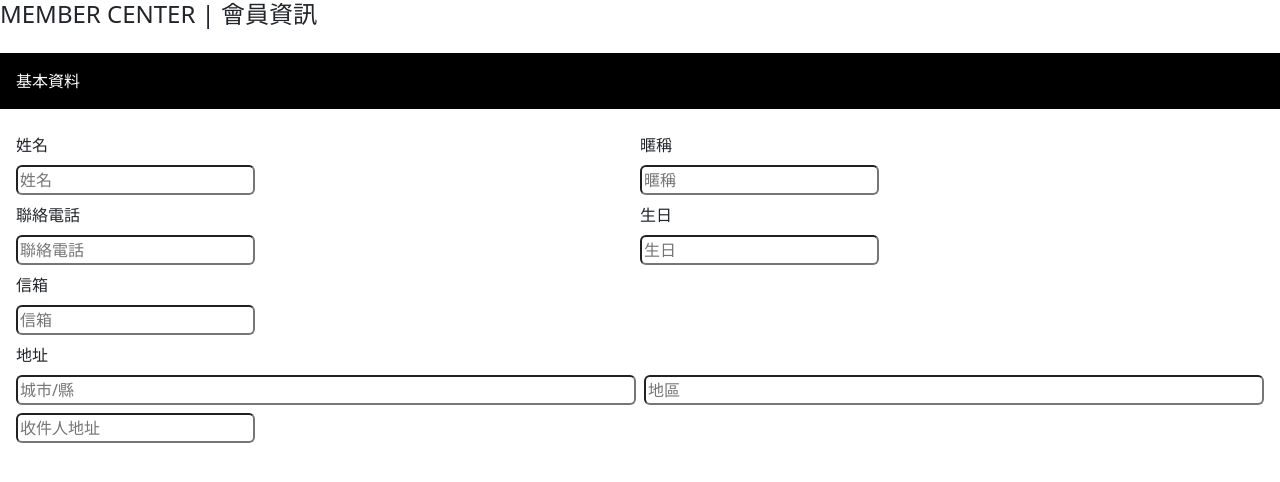
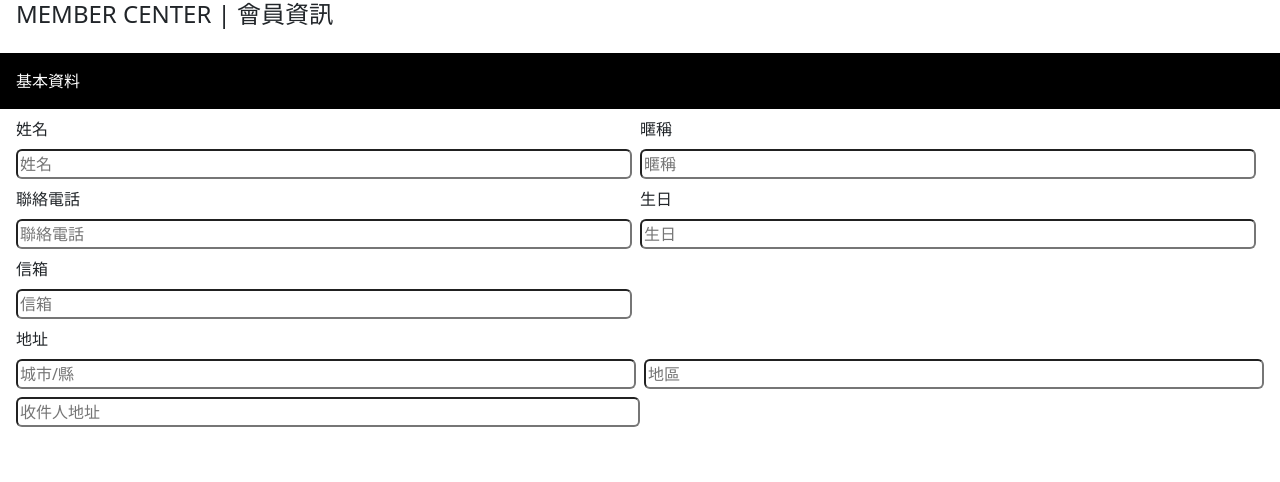
Before and after one commit to KuanYu0729/Homework, a Svelte app: page / in a window 1280 px wide. Shown: the top 482 px of the page. Built offline with nearby package versions, Linux system fonts and the light colour scheme.

Commit message:
bug fixed

```diff
--- a/src/app.css
+++ b/src/app.css
@@ -3,5 +3,10 @@ input {
   outline: none;
 }
 .flex-fill {
-  flex-basis: 0%;
+  flex-basis: 0% !important;
 }
+@media (min-width: 576px) {
+  .flex-sm-fill {
+    flex-basis: 0% !important;
+  }
+}
--- a/src/app.less
+++ b/src/app.less
@@ -1,8 +1,15 @@
 @import "bootstrap/dist/css/bootstrap.min.css";
+
 input {
   outline: none;
 }
 
 .flex-fill {
-  flex-basis: 0%;
+  flex-basis: 0% !important;
 }
+
+@media (min-width:576px) {
+  .flex-sm-fill {
+    flex-basis: 0% !important;
+  }
+}
--- a/src/views/home/Field.svelte
+++ b/src/views/home/Field.svelte
@@ -4,7 +4,7 @@
 	export let value: string = "";
 </script>
 
-<span class="d-flex flex-column">
+<span class="d-flex flex-column w-100 pe-2">
 	<div>{title}</div>
 	<div class="mt-2 d-flex flex-row justify-content-start align-items-center flex-fill">
 		<input class="rounded col-12" type="text" {placeholder} bind:value />
--- a/src/views/home/Home.svelte
+++ b/src/views/home/Home.svelte
@@ -3,9 +3,9 @@
 </script>
 
 <div class="d-flex flex-column">
-	<h4>MEMBER CENTER | 會員資訊</h4>
-	<div class="mt-3 p-3 bg-black text-white">基本資料</div>
-	<div class="w-100 p-3">
+	<h4 class="px-3">MEMBER CENTER | 會員資訊</h4>
+	<div class="mt-3 p-3 mx-3 mx-sm-0 bg-black text-white">基本資料</div>
+	<div class="w-100 px-3">
 		<div class="mt-2 d-flex flex-column flex-sm-row justify-content-start align-items-center w-100">
 			<span class="d-flex flex-row justify-content-start align-items-center flex-sm-fill col-12 col-sm-auto">
 				<Field title="姓名" placeholder="姓名" />
@@ -32,7 +32,7 @@
 		</div>
 		<div class="d-flex flex-column w-100">
 			<div class="mt-2 w-100 d-none d-sm-flex flex-row justify-content-start align-items-center">地址</div>
-			<div class="p-3 w-100 d-flex d-sm-none flex-row justify-content-start align-items-center bg-black text-white">地址</div>
+			<div class="mt-2 p-3 w-100 d-flex d-sm-none flex-row justify-content-start align-items-center bg-black text-white">地址</div>
 			<div class="mt-2 d-flex flex-column flex-sm-row justify-content-start align-items-start align-sm-items-center">
 				<div class="d-flex flex-row justify-content-start align-items-center flex-fill me-2">
 					<input class="rounded w-100" type="text" placeholder="城市/縣" />
@@ -41,8 +41,8 @@
 					<input class="rounded w-100" type="text" placeholder="地區" />
 				</div>
 			</div>
-			<div class="mt-2 d-flex flex-row justify-content-start align-items-center flex-fill">
-				<input class="rounded" type="text" placeholder="收件人地址" />
+			<div class="mt-2 d-flex flex-row justify-content-start align-items-center col-12 col-sm-6">
+				<input class="rounded w-100" type="text" placeholder="收件人地址" />
 			</div>
 		</div>
 	</div>
```
